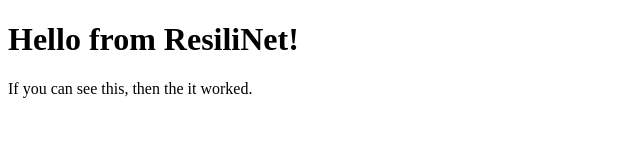
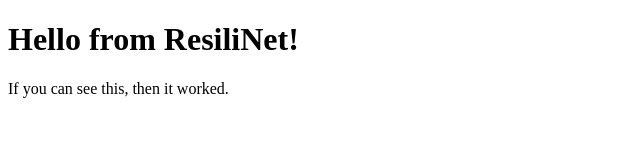
Before and after one commit to Mahdi-196/ResiliNet, a plain HTML site: page modules/static-site/index.html in a window 1280 px wide. Shown: the full height of the page, 0-640 px from the left. Drawn offline with Linux system fonts and the light colour scheme.

Commit message:
index sentence change

```diff
--- a/modules/static-site/index.html
+++ b/modules/static-site/index.html
@@ -5,6 +5,6 @@
 </head>
 <body>
     <h1>Hello from ResiliNet!</h1>
-    <p>If you can see this, then the it worked.</p>
+    <p>If you can see this, then it worked.</p>
 </body>
 </html>
```
